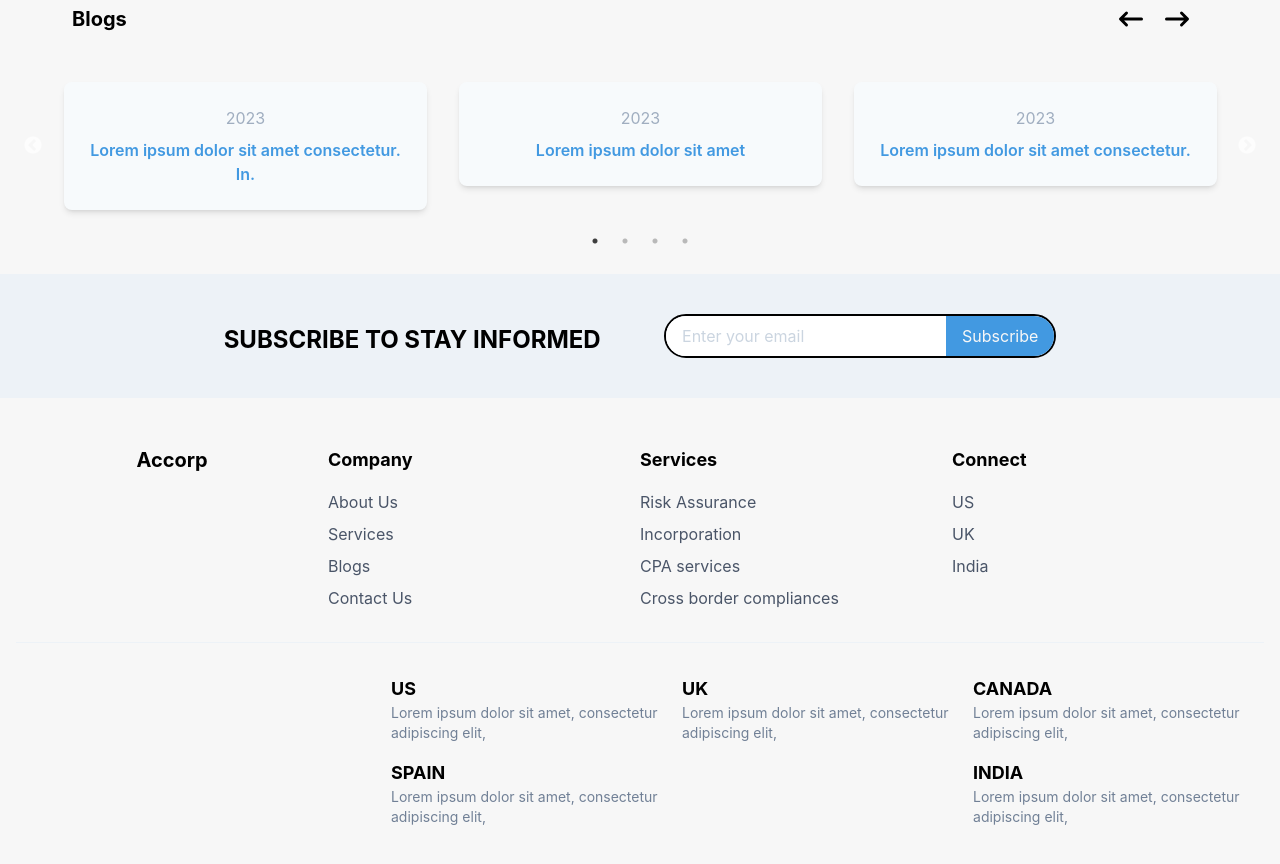
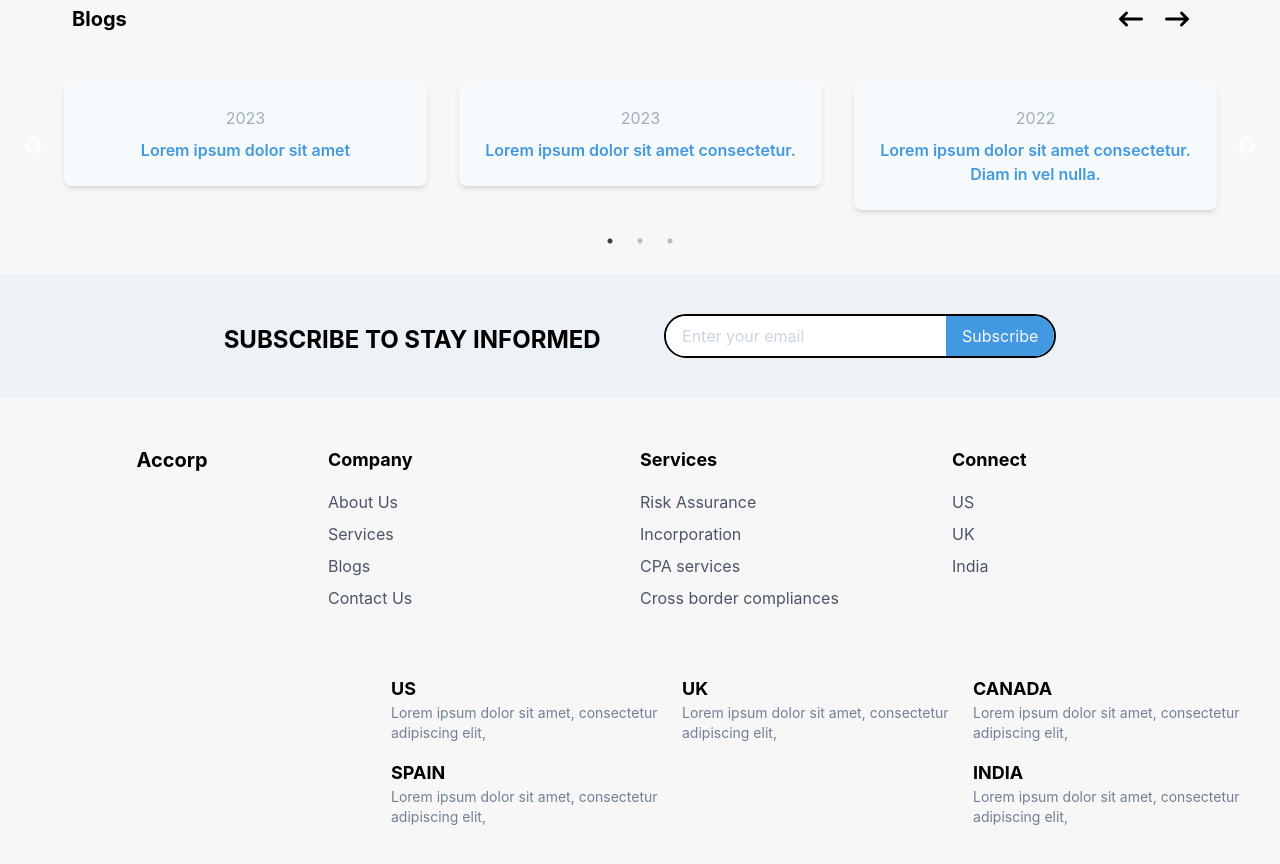
Before and after one commit to Harshitarnav/accord, a React (Create React App) app: page / in a window 1280 px wide. Shown: the part 3320-4184 px from the top of the page. Built offline with nearby package versions, Linux system fonts and the light colour scheme.

Commit message:
ServicesPage

```diff
--- a/src/ScreenComponents/BlogSection.js
+++ b/src/ScreenComponents/BlogSection.js
@@ -8,10 +8,10 @@ const BlogSection = () => {
     const sliderRef = useRef(null);
 
     const blogs = [
-        {
-            year: 2023,
-            title: "Lorem ipsum dolor sit amet consectetur. In.",
-        },
+        // {
+        //     year: 2023,
+        //     title: "Lorem ipsum dolor sit amet consectetur. In.",
+        // },
         {
             year: 2023,
             title: "Lorem ipsum dolor sit amet",
```
